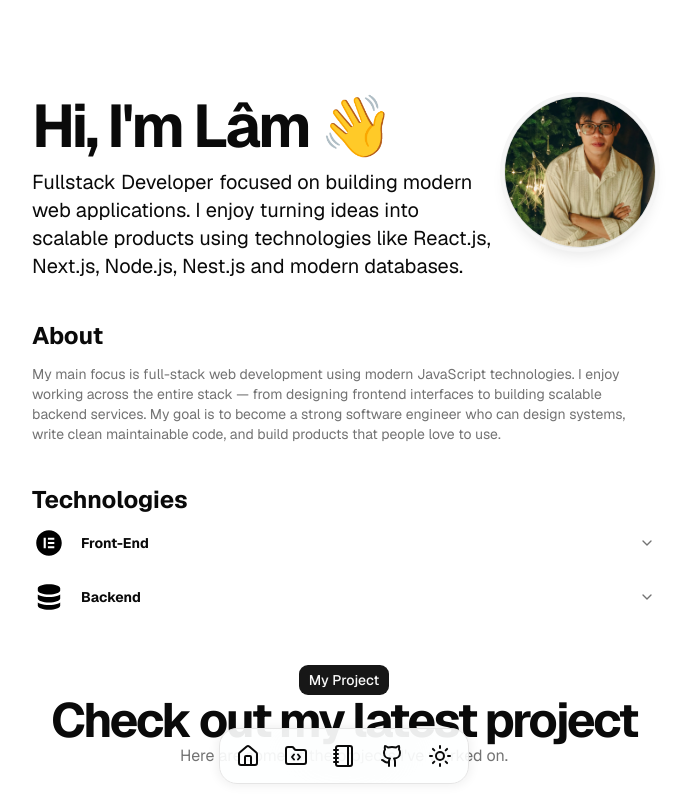
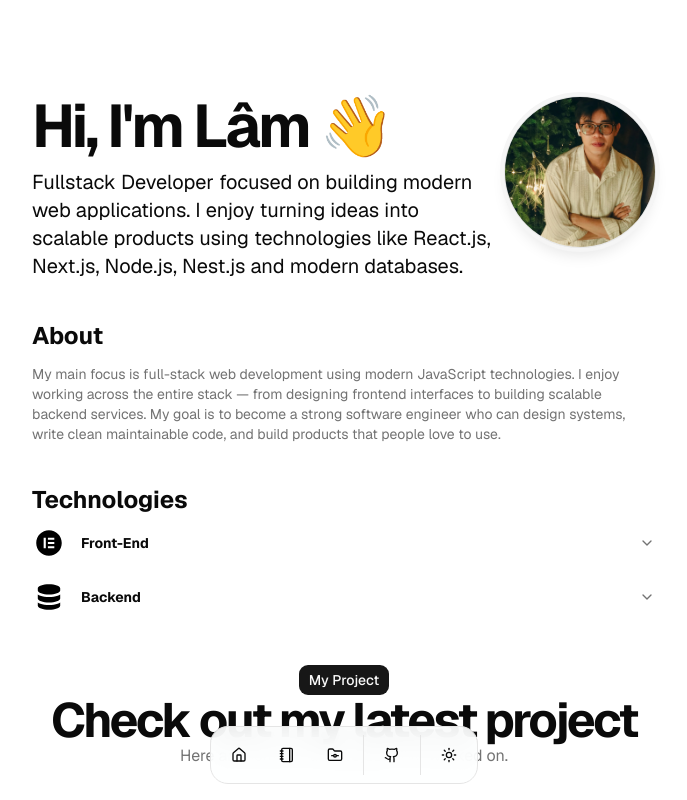
Before and after one commit to lampng/lampng-portfolio, a Next.js app: page / in a window 1280 px wide. Shown: the top 800 px of the page, without its empty margins (296-983 px from the left). Built offline with nearby package versions, Linux system fonts and the light colour scheme.

Commit message:
update dock menu

```diff
--- a/src/app/page.tsx
+++ b/src/app/page.tsx
@@ -174,7 +174,7 @@
                     </BlurFade>
                 </div>
             </section>
-            <DockMenu />
+            <DockMenu/>
         </main>
     );
 }
--- a/src/components/ui/dockMenu.tsx
+++ b/src/components/ui/dockMenu.tsx
@@ -1,40 +1,113 @@
 'use client';
 
 import React from 'react';
+import Link from 'next/link';
+import { HomeIcon, NotebookIcon, FolderGitIcon, GithubIcon, SunIcon } from 'lucide-react';
+import { cn } from '@/lib/utils';
+import { buttonVariants } from '@/components/ui/button';
+import { Separator } from '@/components/ui/separator';
+import { Tooltip, TooltipContent, TooltipProvider, TooltipTrigger } from '@/components/ui/tooltip';
 import { Dock, DockIcon } from './dock';
-import { Github, Home, Notebook, Sun, FolderCode } from 'lucide-react';
-import Link from 'next/link';
+export type IconProps = React.HTMLAttributes<SVGElement>;
 
+const DATA = {
+    home: [{ href: '/', icon: HomeIcon, label: 'Home' },{ href: '/blog', icon: NotebookIcon, label: 'Blog' },
+        {
+            href: '/project',
+            icon: FolderGitIcon,
+            label: 'Project',
+        },],
+    social: {
+        GitHub: {
+            name: 'GitHub',
+            url: '#',
+            icon: GithubIcon,
+        },
+    },
+    other: {
+        darklight: {
+            name: 'dark/light',
+            url: '#',
+            icon: SunIcon,
+        },
+    },
+};
 export default function DockMenu() {
     return (
-        <div className="pointer-events-none fixed inset-x-0 bottom-4 z-30">
-            <Dock className="z-50 pointer-events-auto relative h-14 p-2 w-fit mx-auto flex gap-2 border bg-card/90 backdrop-blur-3xl shadow-[0_0_10px_3px] shadow-primary/5">
-                <DockIcon>
-                    <Link href="/">
-                        <Home />
+        <div className="fixed inset-x-0 bottom-4 z-30">
+            <TooltipProvider>
+                <Dock direction="middle" className='bg-card/90'>
+                    {/* Home */}
+                    {DATA.home.map((item) => (
+                        <DockIcon key={item.label}>
+                            <Tooltip>
+                                <TooltipTrigger asChild>
+                                    <Link
+                                        href={item.href}
+                                        aria-label={item.label}
+                                        className={cn(
+                                            buttonVariants({ variant: 'ghost', size: 'icon' }),
+                                            'size-12 rounded-full',
+                                        )}
+                                    >
+                                        <item.icon className="size-4" />
                                     </Link>
+                                </TooltipTrigger>
+                                <TooltipContent>
+                                    <p>{item.label}</p>
+                                </TooltipContent>
+                            </Tooltip>
                         </DockIcon>
-                <DockIcon>
-                    <Link href="/project">
-                        <FolderCode />
+                    ))}
+                    <Separator orientation="vertical" className="h-full" />
+
+                    {/* social */}
+                    {Object.entries(DATA.social).map(([name, dark_light]) => (
+                        <DockIcon key={name}>
+                            <Tooltip>
+                                <TooltipTrigger asChild>
+                                    <Link
+                                        href={dark_light.url}
+                                        aria-label={dark_light.name}
+                                        className={cn(
+                                            buttonVariants({ variant: 'ghost', size: 'icon' }),
+                                            'size-12 rounded-full',
+                                        )}
+                                    >
+                                        <dark_light.icon className="size-4" />
                                     </Link>
+                                </TooltipTrigger>
+                                <TooltipContent>
+                                    <p>{name}</p>
+                                </TooltipContent>
+                            </Tooltip>
                         </DockIcon>
-                <DockIcon>
-                    <Link href="/blog">
-                        <Notebook />
+                    ))}
+                    {/* other */}
+                    <Separator orientation="vertical" className="h-full" />
+                    {Object.entries(DATA.other).map(([name, dark_light]) => (
+                        <DockIcon key={name}>
+                            <Tooltip>
+                                <TooltipTrigger asChild>
+                                    <Link
+                                        href={dark_light.url}
+                                        aria-label={dark_light.name}
+                                        className={cn(
+                                            buttonVariants({ variant: 'ghost', size: 'icon' }),
+                                            'size-12 rounded-full',
+                                        )}
+                                    >
+                                        <dark_light.icon className="size-4" />
                                     </Link>
+                                </TooltipTrigger>
+                                <TooltipContent>
+                                    <p>{dark_light.name}</p>
+                                </TooltipContent>
+                            </Tooltip>
                         </DockIcon>
-                <DockIcon>
-                    <Link href="https://github.com/lampng">
-                        <Github />
-                    </Link>
-                </DockIcon>
-                <DockIcon>
-                    <Link href="/">
-                        <Sun />
-                    </Link>
-                </DockIcon>
+                    ))}
                 </Dock>
+            </TooltipProvider>
         </div>
     );
 }
--- /dev/null
+++ b/src/components/ui/separator.tsx
@@ -0,0 +1,28 @@
+"use client"
+
+import * as React from "react"
+import { Separator as SeparatorPrimitive } from "radix-ui"
+
+import { cn } from "@/lib/utils"
+
+function Separator({
+  className,
+  orientation = "horizontal",
+  decorative = true,
+  ...props
+}: React.ComponentProps<typeof SeparatorPrimitive.Root>) {
+  return (
+    <SeparatorPrimitive.Root
+      data-slot="separator"
+      decorative={decorative}
+      orientation={orientation}
+      className={cn(
+        "shrink-0 bg-border data-horizontal:h-px data-horizontal:w-full data-vertical:w-px data-vertical:self-stretch",
+        className
+      )}
+      {...props}
+    />
+  )
+}
+
+export { Separator }
--- /dev/null
+++ b/src/components/ui/tooltip.tsx
@@ -0,0 +1,57 @@
+"use client"
+
+import * as React from "react"
+import { Tooltip as TooltipPrimitive } from "radix-ui"
+
+import { cn } from "@/lib/utils"
+
+function TooltipProvider({
+  delayDuration = 0,
+  ...props
+}: React.ComponentProps<typeof TooltipPrimitive.Provider>) {
+  return (
+    <TooltipPrimitive.Provider
+      data-slot="tooltip-provider"
+      delayDuration={delayDuration}
+      {...props}
+    />
+  )
+}
+
+function Tooltip({
+  ...props
+}: React.ComponentProps<typeof TooltipPrimitive.Root>) {
+  return <TooltipPrimitive.Root data-slot="tooltip" {...props} />
+}
+
+function TooltipTrigger({
+  ...props
+}: React.ComponentProps<typeof TooltipPrimitive.Trigger>) {
+  return <TooltipPrimitive.Trigger data-slot="tooltip-trigger" {...props} />
+}
+
+function TooltipContent({
+  className,
+  sideOffset = 0,
+  children,
+  ...props
+}: React.ComponentProps<typeof TooltipPrimitive.Content>) {
+  return (
+    <TooltipPrimitive.Portal>
+      <TooltipPrimitive.Content
+        data-slot="tooltip-content"
+        sideOffset={sideOffset}
+        className={cn(
+          "z-50 inline-flex w-fit max-w-xs origin-(--radix-tooltip-content-transform-origin) items-center gap-1.5 rounded-md bg-foreground px-3 py-1.5 text-xs text-background has-data-[slot=kbd]:pr-1.5 data-[side=bottom]:slide-in-from-top-2 data-[side=left]:slide-in-from-right-2 data-[side=right]:slide-in-from-left-2 data-[side=top]:slide-in-from-bottom-2 **:data-[slot=kbd]:relative **:data-[slot=kbd]:isolate **:data-[slot=kbd]:z-50 **:data-[slot=kbd]:rounded-sm data-[state=delayed-open]:animate-in data-[state=delayed-open]:fade-in-0 data-[state=delayed-open]:zoom-in-95 data-open:animate-in data-open:fade-in-0 data-open:zoom-in-95 data-closed:animate-out data-closed:fade-out-0 data-closed:zoom-out-95",
+          className
+        )}
+        {...props}
+      >
+        {children}
+        <TooltipPrimitive.Arrow className="z-50 size-2.5 translate-y-[calc(-50%_-_2px)] rotate-45 rounded-[2px] bg-foreground fill-foreground" />
+      </TooltipPrimitive.Content>
+    </TooltipPrimitive.Portal>
+  )
+}
+
+export { Tooltip, TooltipContent, TooltipProvider, TooltipTrigger }
```
Lines whose indentation alone changed are shown as unchanged.
